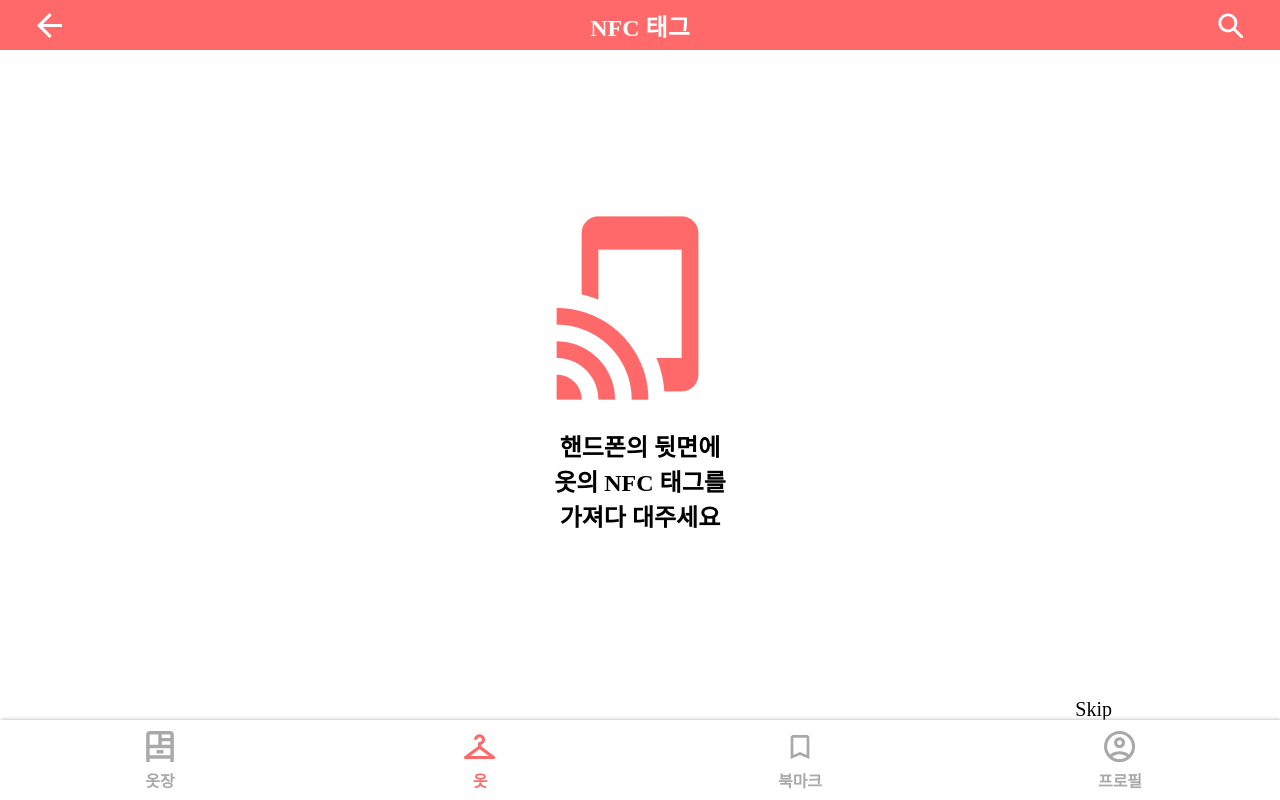
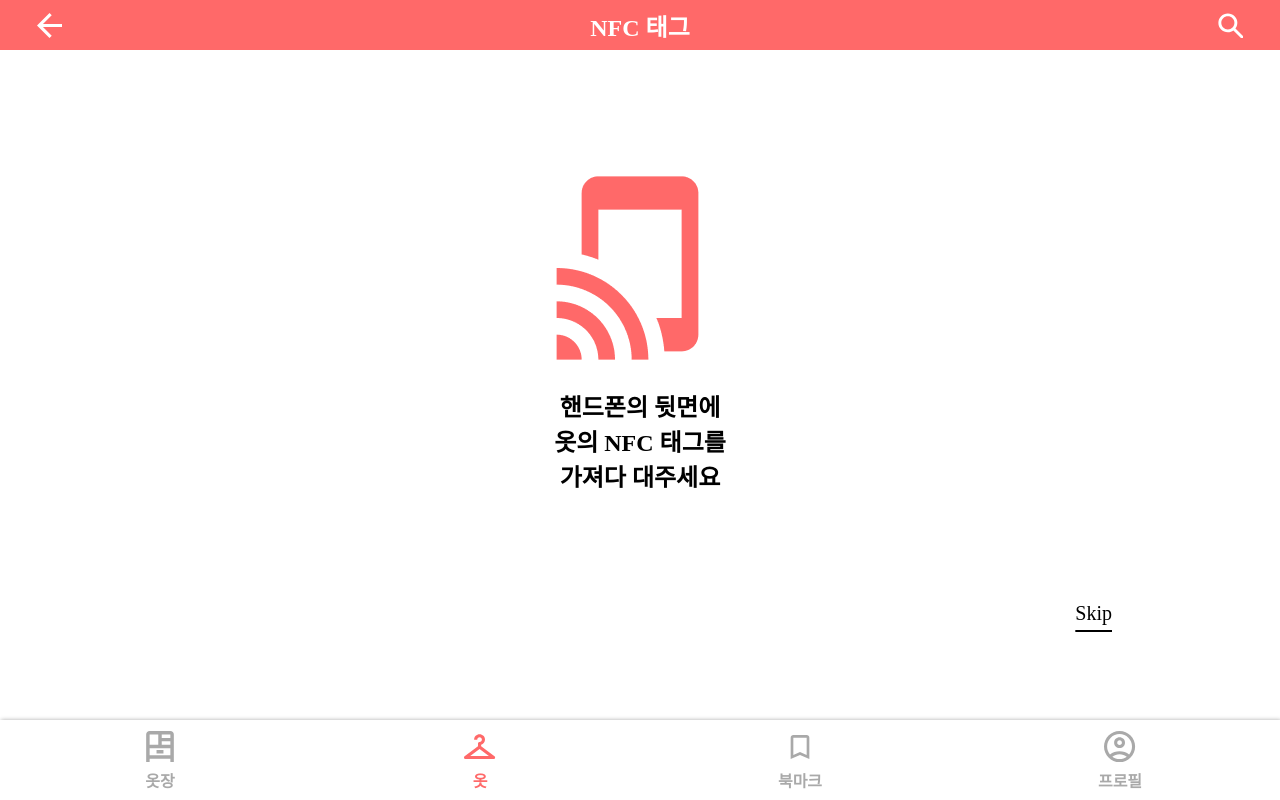
Before and after one commit to Dongbok-Lee/CloseToYou, a React (Vite) app in the folder frontend/CloseToYou/: page /clothes/nfc in a window 1280 px wide. Built offline with nearby package versions, Linux system fonts and the light colour scheme; no server answers.

Commit message:
design: nfc skip버튼 위로 올리기

```diff
--- a/frontend/CloseToYou/src/pages/clothes/nfc/ClothesNfcPageStyle.js
+++ b/frontend/CloseToYou/src/pages/clothes/nfc/ClothesNfcPageStyle.js
@@ -1,11 +1,11 @@
-import styled from '@emotion/styled';
+import styled from "@emotion/styled";
 
 export const SkipContainer = styled.div`
   display: flex;
   flex-direction: column;
   justify-content: center;
   align-items: center;
-  height: 80vh;
+  height: 70vh;
   position: relative;
 `;
 
@@ -27,11 +27,10 @@ export const SkipButton = styled.p`
   border-radius: 5px;
   border: none;
   position: absolute;
-  bottom: 2rem;
+  bottom: 3rem;
   right: 1.25rem;
   text-decoration: underline;
   text-underline-offset: 10px;
-
 `;
 
 export default SkipContainer;
--- a/frontend/CloseToYou/src/pages/landing/LandingPage.jsx
+++ b/frontend/CloseToYou/src/pages/landing/LandingPage.jsx
@@ -1,5 +1,4 @@
 import { AppTitleText, LandigPageContainer } from "./LandingPageStyle";
-import Logo from "../../assets/logo.svg?react";
 import { useNavigate, useLocation } from "react-router-dom";
 
 const LandingPage = () => {
@@ -22,7 +21,7 @@ const LandingPage = () => {
 
   return (
     <LandigPageContainer title="Close To You 애플리케이션의 랜딩 화면 입니다.">
-      <Logo />
+      <img src="https://i11b201.p.ssafy.io/assets/logo.svg" />
       <AppTitleText>Close To You</AppTitleText>
     </LandigPageContainer>
   );
--- a/frontend/CloseToYou/src/pages/user/view/UserViewPage.jsx
+++ b/frontend/CloseToYou/src/pages/user/view/UserViewPage.jsx
@@ -51,6 +51,7 @@ const UserViewPage = () => {
   const handleTouchLogout = e => {
     e.target.focus();
     window.confirm("정말 로그아웃 하세요?🥺");
+    navigate("/signin");
   };
 
   return (
```
